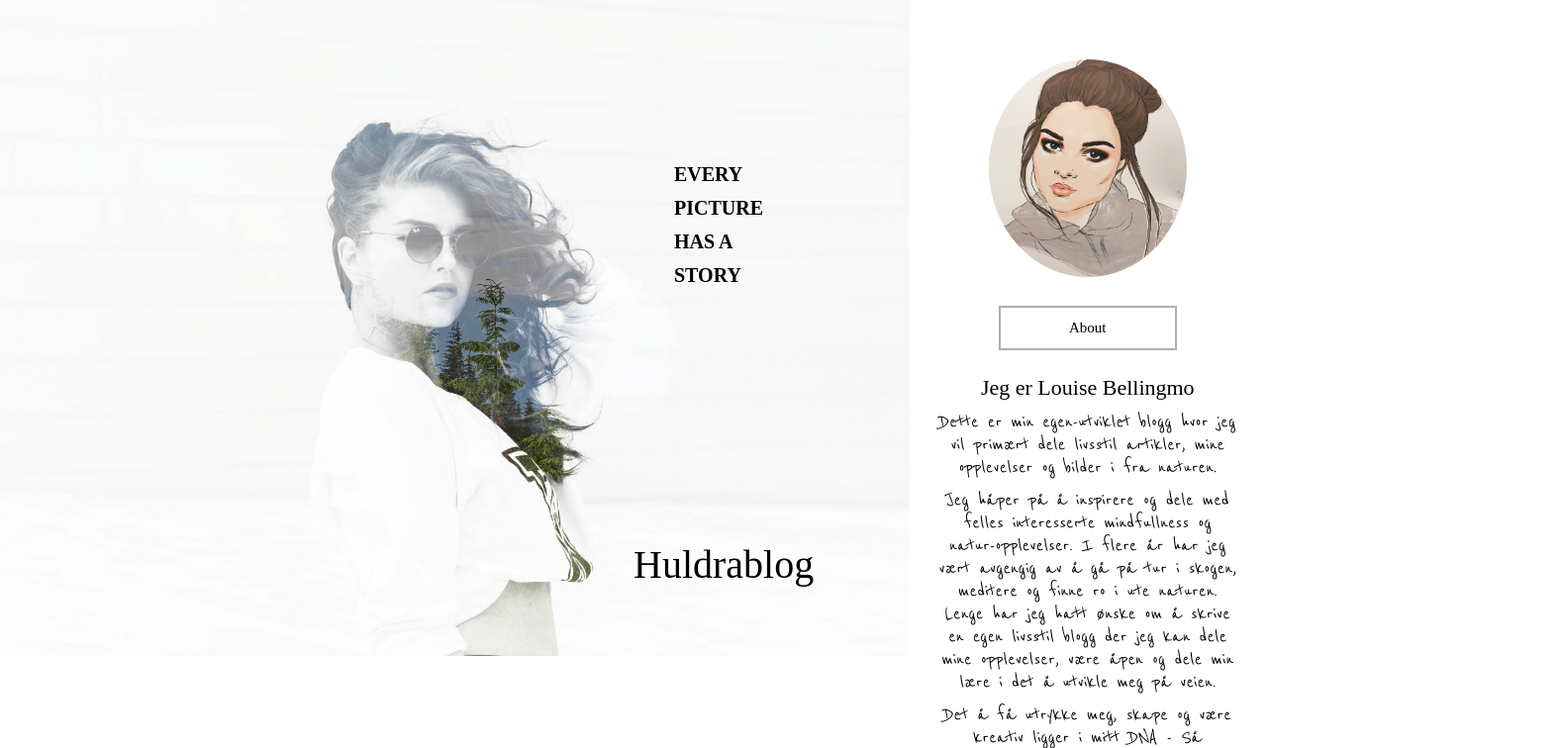
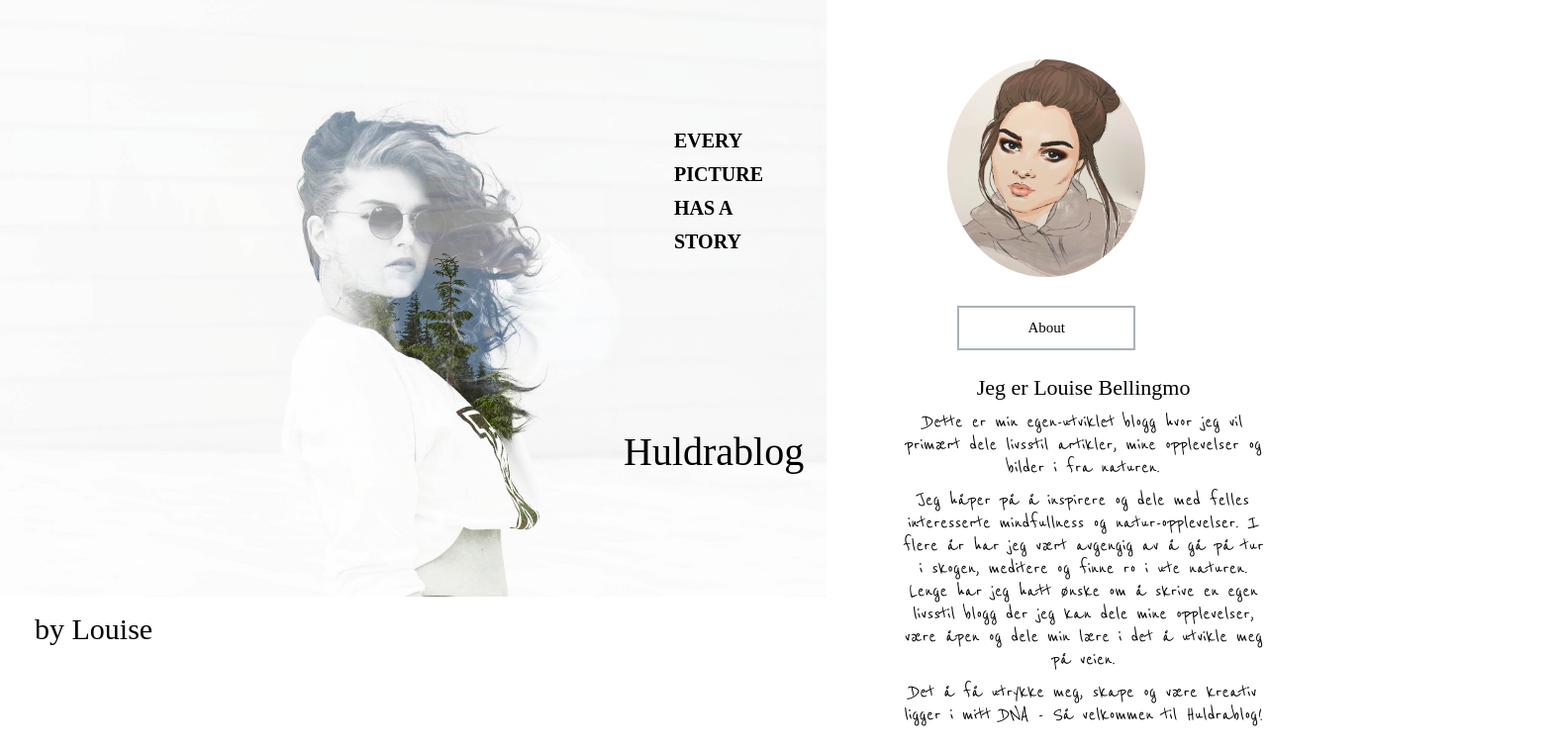
Before and after one commit to lonsoien/huldrablog, a React (Create React App) app: page / in a window 1280 px wide. Shown: the top 756 px of the page at 99% size, 1577 px wide, since content can reach past the window. Built offline with nearby package versions, Linux system fonts and the light colour scheme; no server answers; a web font is replaced by a local one.

Commit message:
positions

```diff
--- a/src/components/Aside.js
+++ b/src/components/Aside.js
@@ -11,7 +11,7 @@ function Aside() {
             <br/>
         <img src={selfie} alt="selfie louisebellingmo drawing" className="selfie"></img>
         <br/>
-        <button className="btn">About</button>
+        <button className="about-btn">About</button>
         <div className="aside-text">
         <h2>Jeg er Louise Bellingmo</h2>
         <p>Dette er min egen-utviklet blogg hvor jeg vil primært dele livsstil artikler,
--- a/src/components/Header.js
+++ b/src/components/Header.js
@@ -6,13 +6,13 @@ export default function Header() {
         <header>
      <div className="banner">
      <img src={banner} alt="huldrablog banner" />
+     <h1>by Louise</h1>
      <div className="huldrablog">Huldrablog</div>
      <div className="every">EVERY</div>
      <div className="picture">PICTURE</div>
      <div className="hasa">HAS A</div>
      <div className="story">STORY</div>
      </div>
-     <h1>by Louise</h1>
      </header>
         </>
     )
--- a/src/sass/partials/_aside.scss
+++ b/src/sass/partials/_aside.scss
@@ -1,3 +1,14 @@
+.aside-text {
+    width: 390px;
+    text-align: center;
+    justify-content: center;
+    position: relative;
+    left: 45px;
+}
+
+.aside-btn {
+    text-align: center;
+}
 
 .selfie {
     text-align: center;
--- a/src/sass/partials/_typography.scss
+++ b/src/sass/partials/_typography.scss
@@ -10,8 +10,8 @@
     font-family: 'WindSong', cursive;
     font-size: 40px;
     position: relative;
-    top: -120px;
-    left: 640px;
+    top: -220px;
+    left: 630px;
 }
 
 .every {
@@ -19,7 +19,7 @@
     font-weight: 600;
     font-size: 20px;
     position: relative;
-    top: -560px;
+    top: -580px;
     left: 670px;
     margin: 11px;
 }
@@ -29,7 +29,7 @@
     font-weight: 600;
     font-size: 20px;
     position: relative;
-    top: -560px;
+    top: -580px;
     left: 670px;
     margin: 11px;
 }
@@ -39,7 +39,7 @@
     font-weight: 600;
     font-size: 20px;
     position: relative;
-    top: -560px;
+    top: -580px;
     left: 670px;
     margin: 11px;
 }
@@ -49,7 +49,7 @@
     font-weight: 600;
     font-size: 20px;
     position: relative;
-    top: -560px;
+    top: -580px;
     left: 670px;
     margin: 11px;
 }
```
